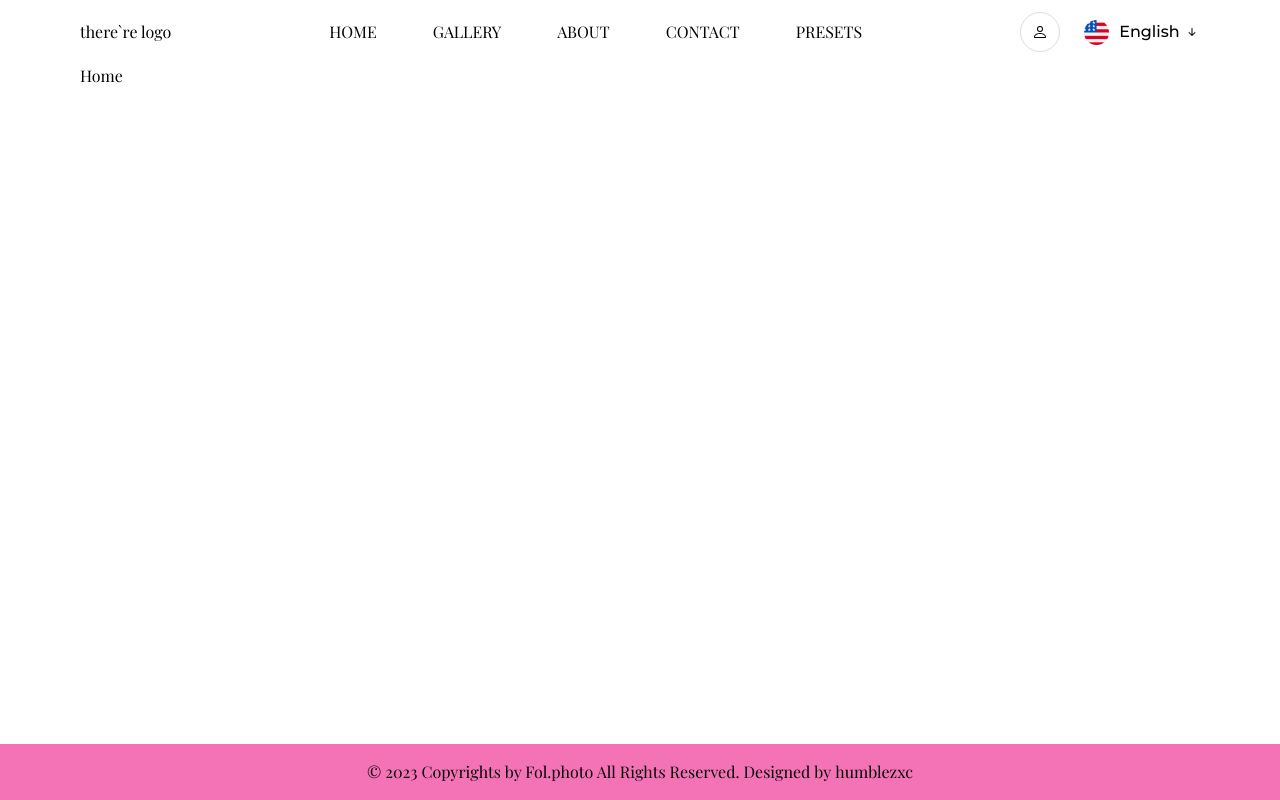
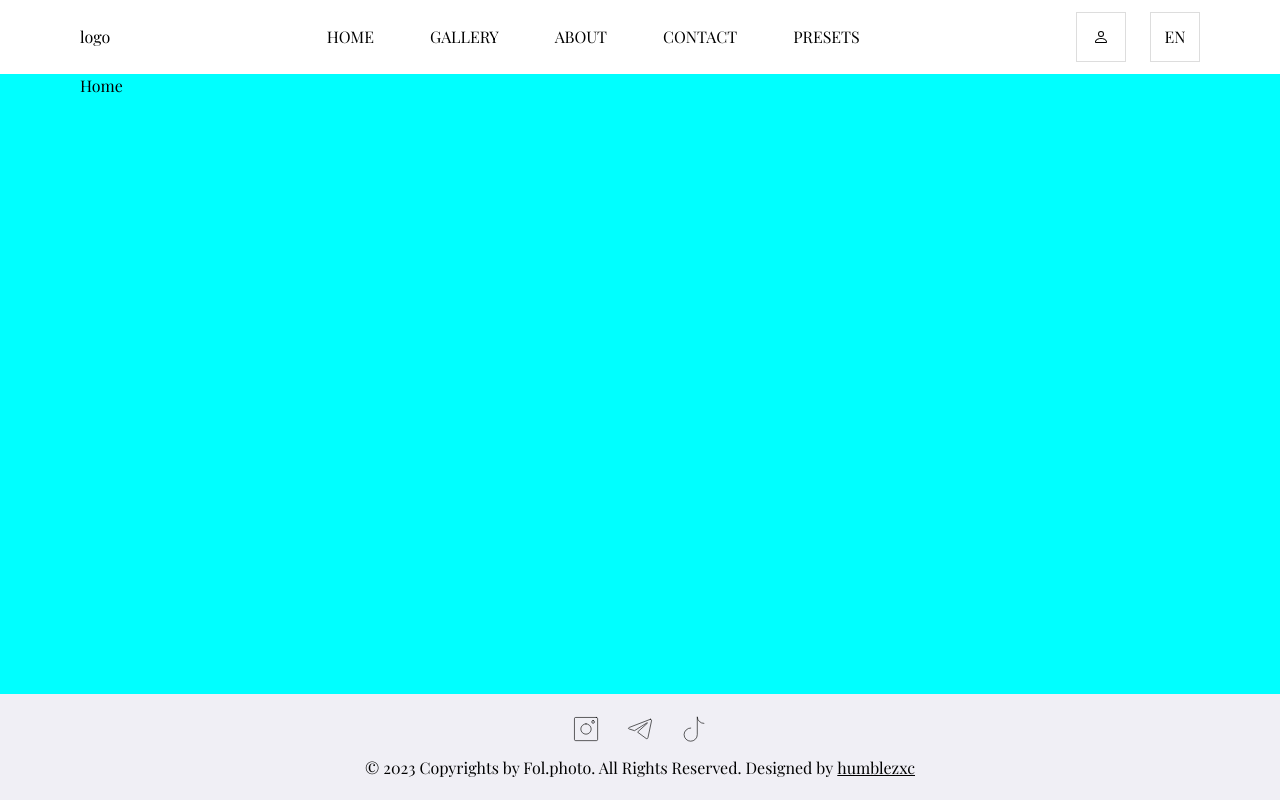
Before and after one commit to humblezxc/photographer-portfolio, a React (Vite) app: page / in a window 1280 px wide. Built offline with nearby package versions, Linux system fonts and the light colour scheme.

Commit message:
Changed Header and Footer styles and added new icons in Footer

```diff
--- a/src/App.scss
+++ b/src/App.scss
@@ -5,4 +5,9 @@
 }
 main {
   flex: auto;
+  background-color: aqua;
 }
+
+footer {
+  background-color: var(--creame-color);
+}
--- a/src/components/Footer.tsx
+++ b/src/components/Footer.tsx
@@ -3,11 +3,45 @@ import {Link} from "react-router-dom";
 export default function Footer() {
     return (
         <footer>
-            <section className="container bg-pink-400 text-center py-4">
-                © 2023 Copyrights by <Link to="#" className="link link_decoration">Fol.photo</Link> All Rights
-                Reserved. Designed by&nbsp;
-                <Link className="link link_decoration" to="https://github.com/humblezxc" target="_blank"
-                >humblezxc</Link>
+            <section className="container text-center py-5">
+                <div className="flex justify-center gap-6 mb-3">
+                    <Link to="#">
+                        <svg width="30px" height="30px" viewBox="0 0 48 48" id="Layer_2" data-name="Layer 2" xmlns="http://www.w3.org/2000/svg">
+                            <path d="M35.38,10.46a2.19,2.19,0,1,0,2.16,2.22v-.06A2.18,2.18,0,0,0,35.38,10.46Z" fill="none" stroke="#000000" strokeLinecap="round" strokeLinejoin="round" />
+                            <path d="M40.55,5.5H7.45a2,2,0,0,0-1.95,2v33.1a2,2,0,0,0,2,2h33.1a2,2,0,0,0,2-2V7.45A2,2,0,0,0,40.55,5.5Z" fill="none" stroke="#000000" strokeLinecap="round" strokeLinejoin="round" />
+                            <path d="M24,15.72A8.28,8.28,0,1,0,32.28,24h0A8.28,8.28,0,0,0,24,15.72Z" fill="none" stroke="#000000" strokeLinecap="round" strokeLinejoin="round" />
+                        </svg>
+                    </Link>
+                    <Link to="#">
+                        <svg width="30px" height="30px" viewBox="0 0 48 48" xmlns="http://www.w3.org/2000/svg">
+                            <path
+                                fill="none"
+                                stroke="#000000"
+                                strokeLinecap="round"
+                                strokeLinejoin="round"
+                                d="M40.83,8.48c1.14,0,2,1,1.54,2.86l-5.58,26.3c-.39,1.87-1.52,2.32-3.08,1.45L20.4,29.26a.4.4,0,0,1,0-.65L35.77,14.73c.7-.62-.15-.92-1.07-.36L15.41,26.54a.46.46,0,0,1-.4.05L6.82,24C5,23.47,5,22.22,7.23,21.33L40,8.69a2.16,2.16,0,0,1,.83-.21Z"
+                            />
+                        </svg>
+                    </Link>
+                    <Link to="#">
+                        <svg width="30px" height="30px" viewBox="0 0 48 48" xmlns="http://www.w3.org/2000/svg">
+                            <path
+                                fill="none"
+                                stroke="#000000"
+                                strokeLinecap="round"
+                                strokeLinejoin="round"
+                                d="M18.73,22.4A10.55,10.55,0,1,0,29.27,33V4.5A10.55,10.55,0,0,0,39.82,15.05"
+                            />
+                        </svg>
+                    </Link>
+                </div>
+                <div>
+                    © 2023 Copyrights by <Link to="#" className="link link_decoration">Fol.photo.</Link> All Rights
+                    Reserved. Designed by&nbsp;
+                    <Link className="link link_decoration" to="https://github.com/humblezxc"
+                          style={{textDecoration: "underline"}} target="_blank"
+                    >humblezxc</Link>
+                </div>
             </section>
         </footer>
     );
--- a/src/components/Header.tsx
+++ b/src/components/Header.tsx
@@ -4,7 +4,7 @@ export default function Header() {
     return (
         <header className="">
             <section className="container flex flex-row items-center justify-between py-3">
-                <div><NavLink to="/">there`re logo</NavLink></div>
+                <NavLink to="/"><p>logo</p></NavLink>
                 <nav>
                     <ul className="flex flex-row gap-14 uppercase">
                         <li><NavLink to="/">Home</NavLink></li>
@@ -15,7 +15,7 @@ export default function Header() {
                     </ul>
                 </nav>
                 <div className="relative flex items-center gap-6">
-                        <button className="button button_round">
+                    <button className="button button_square">
                         <svg
                             xmlns="http://www.w3.org/2000/svg"
                             width="16"
@@ -29,22 +29,21 @@ export default function Header() {
                             />
                         </svg>
                     </button>
-                        <button className="header__lang">
-                            <img src="src/assets/images/languages/english.png" alt="English language"/>
-                            English&nbsp;
-                            <svg
-                                xmlns="http://www.w3.org/2000/svg"
-                                width="16"
-                                height="16"
-                                fill="currentColor"
-                                className="bi bi-arrow-down-short"
-                                viewBox="0 0 16 16"
-                            >
-                                <path
-                                    fillRule="evenodd"
-                                    d="M8 4a.5.5 0 0 1 .5.5v5.793l2.146-2.147a.5.5 0 0 1 .708.708l-3 3a.5.5 0 0 1-.708 0l-3-3a.5.5 0 1 1 .708-.708L7.5 10.293V4.5A.5.5 0 0 1 8 4z"
-                                />
-                            </svg>
+                    <button className="button button_square">
+                        EN
+                        {/*<svg*/}
+                        {/*    xmlns="http://www.w3.org/2000/svg"*/}
+                        {/*    width="16"*/}
+                        {/*    height="16"*/}
+                        {/*    fill="currentColor"*/}
+                        {/*    className="bi bi-arrow-down-short"*/}
+                        {/*    viewBox="0 0 16 16"*/}
+                        {/*>*/}
+                        {/*    <path*/}
+                        {/*        fillRule="evenodd"*/}
+                        {/*        d="M8 4a.5.5 0 0 1 .5.5v5.793l2.146-2.147a.5.5 0 0 1 .708.708l-3 3a.5.5 0 0 1-.708 0l-3-3a.5.5 0 1 1 .708-.708L7.5 10.293V4.5A.5.5 0 0 1 8 4z"*/}
+                        {/*    />*/}
+                        {/*</svg>*/}
                     </button>
                 </div>
             </section>
--- a/src/styles/buttons.scss
+++ b/src/styles/buttons.scss
@@ -1,16 +1,16 @@
 .button {
-  --size: 40px;
+  --size: 50px;
 
   display: flex;
   justify-content: center;
   align-items: center;
 
-  padding: 0 var(--gap);
+  padding: 0 calc(var(--gap) / 2);
   height: var(--size);
   border: 1px solid var(--grey-color);
 
   color: var(--black-color);
-  border-radius: var(--size);
+  //border-radius: var(--size);
   transition: var(--transition);
   font: var(--smaller-font);
   cursor: pointer;
@@ -24,7 +24,12 @@
       fill: var(--white-color);
     }
   }
+  &_square {
+    padding: 0;
 
+    width: var(--size);
+    //border-width: 2px;
+  }
   &_round {
     padding: 0;
 
--- a/src/styles/global.scss
+++ b/src/styles/global.scss
@@ -2,3 +2,4 @@
 @use "buttons";
 @use "header";
 @use "colors";
+@use "variables";
--- /dev/null
+++ b/src/styles/variables.scss
@@ -0,0 +1,5 @@
+:root {
+  --gap: 20px;
+
+  --transition: 0.3s;
+}
```
Lines whose indentation alone changed are shown as unchanged.
